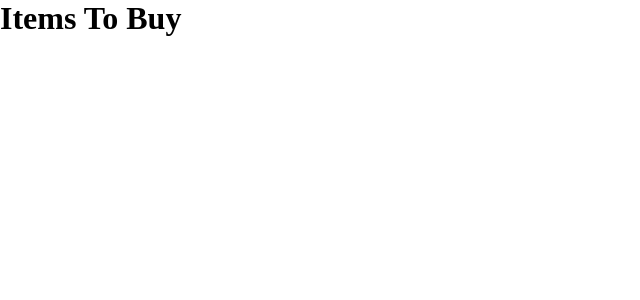
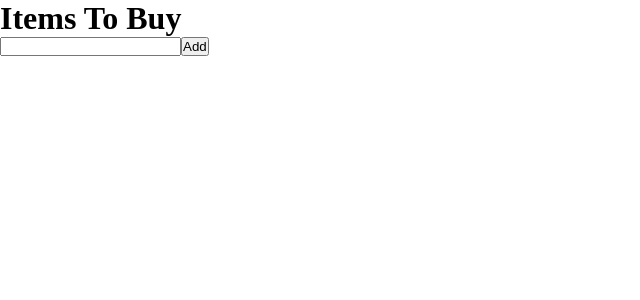
Before and after one commit to practice-ben/ShoppingList, a React app: page / in a window 1280 px wide. Shown: the top 300 px of the page, without its empty margins (0-640 px from the left). Built offline with nearby package versions, Linux system fonts and the light colour scheme; the HTML template or start-up script is replaced by a standard one.

Commit message:
Added a function and passed as props to form

```diff
--- a/src/App.jsx
+++ b/src/App.jsx
@@ -1,11 +1,19 @@
 import React from "react";
+import Form from "./components/Form";
 
 export default function App() {
+  const [items, setItems] = React.useState([]);
+
+  function setBuy(item) {
+    setItems(prev => [...prev, item])
+    console.log(item)
+  }
+
   return (
     <div className="container">
       <h1>Items To Buy</h1>
       <div className="items-to-buy">
-
+        <Form setBuy={setBuy} />
       </div>
     </div>
   )
--- a/src/components/Form.jsx
+++ b/src/components/Form.jsx
@@ -1,15 +1,15 @@
 import React from "react";
 
-export default function Form() {
+export default function Form({setBuy}) {
     const [name, setName] = React.useState("")
     return (
         <form>
             <input
                 type="text"
                 value={name}
-                onChange={(e) => SVGAnimateTransformElement(e.target.value)}
+                onChange={(e) => setName(e.target.value)}
             />
-            <button>Add</button>
+            <button type="button" onClick={() => setBuy(name)}>Add</button>
         </form>
     )
 }
```
